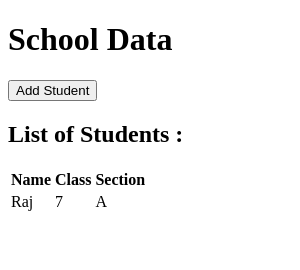
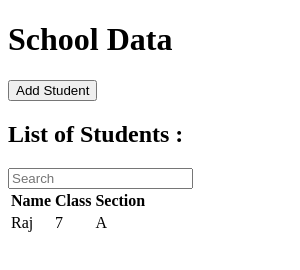
Before and after one commit to abhishekraj11303372/school, an Electron app: page index.html in a window 300 px wide. Drawn offline with Linux system fonts and the light colour scheme.

Commit message:
hard coded data

```diff
--- a/index.html
+++ b/index.html
@@ -10,7 +10,11 @@
   <body>
     <h1>School Data</h1>
     <button>Add Student</button>
-    <h2>List of Students : </h2>
+    <div>
+      <h2>List of Students : </h2>
+      <input type="text" placeholder="Search" name="search">
+    </div>
+
     <div class="list">
       <table>
         <tr>
```
